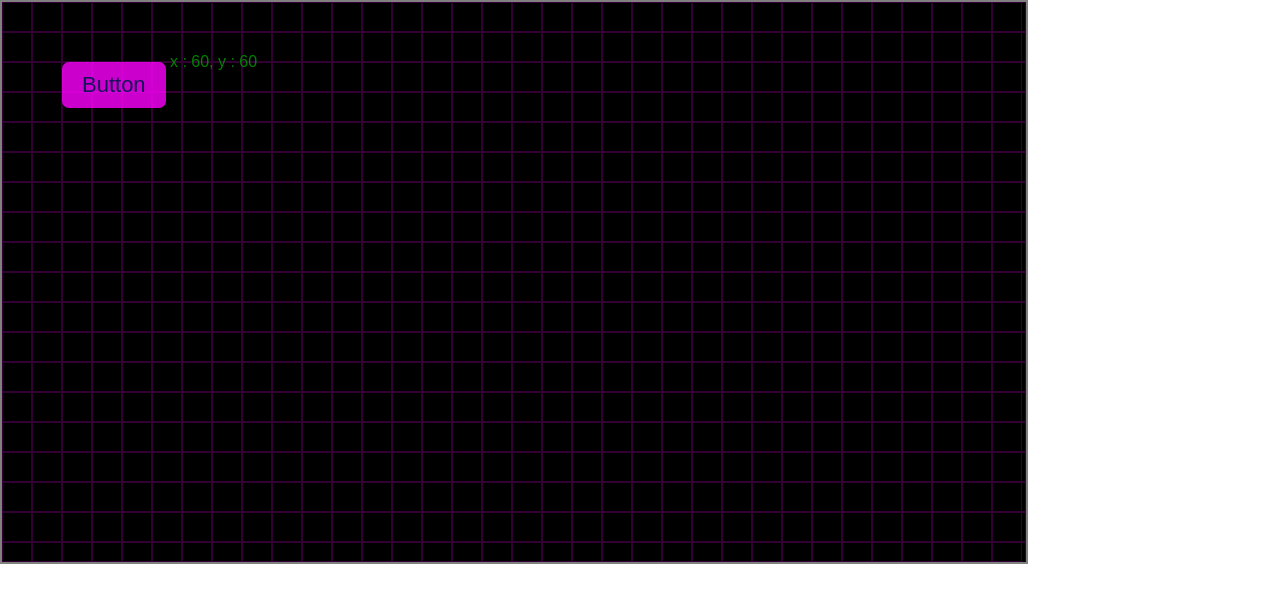
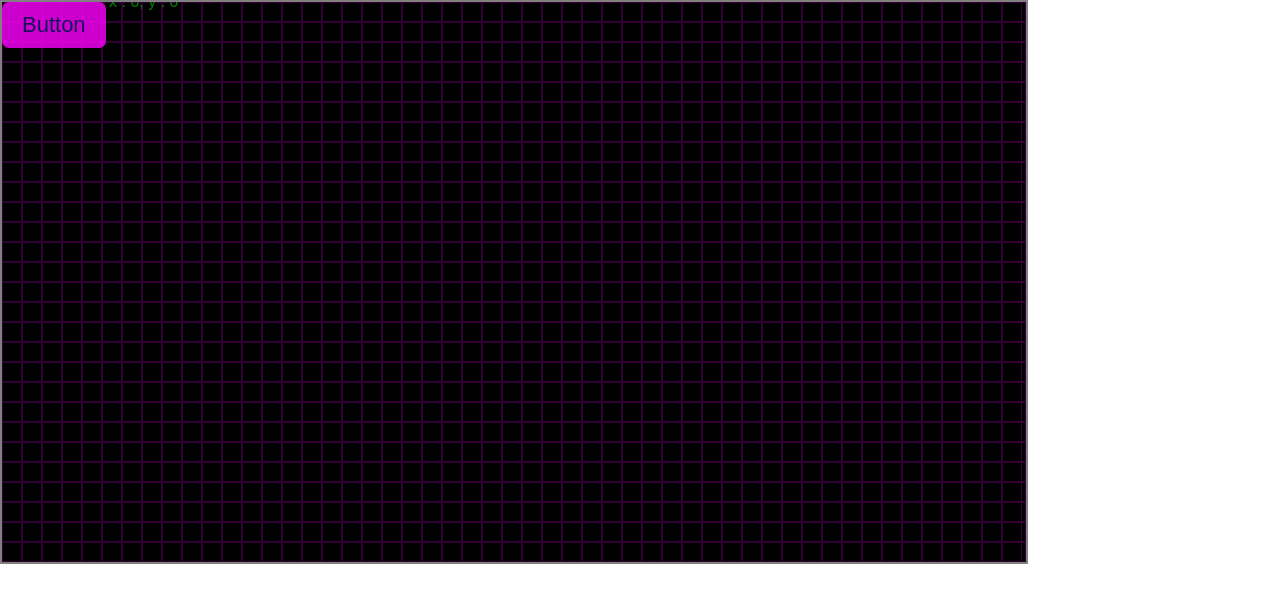
Before and after one commit to gorgeousvlad/editor, a React app: page / in a window 1280 px wide. Shown: the top 602 px of the page. Built offline with nearby package versions, Linux system fonts and the light colour scheme.

Commit message:
drag pos fix

```diff
--- a/src/components/Scene/Scene.js
+++ b/src/components/Scene/Scene.js
@@ -19,7 +19,11 @@ let fabric = new ElementFabric();
 export default class Scene extends Component {
   constructor(props){
     super();
-    this.state = DEFAULT
+    this.state = {
+      deltaPosition: {
+        x: 0, y: 0
+      }
+    }
   }
   render() {
     return (
@@ -29,26 +33,24 @@ export default class Scene extends Component {
           return <Draggable
             key = {`scene-draggable-${index}`}
             handle=".handle"
-            defaultPosition={DEFAULT}
+            // defaultPosition={DEFAULT}
             position={null}
-            bounds = {{
-              left:0,
-              top:0,
-              bottom:scene.height,
-              scene:scene.width,
-              right:1024
-            }}
-            grid={[grid.cell, grid.cell]}
-            onStart={(e)=>{
-            }}
-            onDrag={(e)=>{
-              //пока что координаты мыши, сделать объекта
-              this.setState({x: e.x,y:e.y})
+            bounds = "parent"
+            grid={this.props.grid?[grid.cell, grid.cell]:null}
+            onStart={this.handleStart}
+            onDrag={(e,ui)=>{
+              const {x, y} = this.state.deltaPosition;
+              this.setState({
+                deltaPosition: {
+                  x: x + ui.deltaX,
+                  y: y + ui.deltaY,
+                }
+              });
             }}
             onStop={this.handleStop}>
             <div className = "handle" ref = {(ref)=>{this.ref = ref;}}>
               {fabric.create(Object.assign({}, el, {key:`${el.element}-${index}`}))}
-              <div className = "position-label">{`x : ${this.state.x}, y : ${this.state.y}`}</div>
+              <div className = "position-label">{`x : ${this.state.deltaPosition.x}, y : ${this.state.deltaPosition.y}`}</div>
             </div>
           </Draggable>
         })}
--- a/src/config/config.js
+++ b/src/config/config.js
@@ -5,6 +5,6 @@ const
     height:560
   },
   grid = {
-    cell:30
+    cell:20
   }
 export {PREFIX,scene,grid}
--- a/src/fabric/ElementFabric.js
+++ b/src/fabric/ElementFabric.js
@@ -11,7 +11,6 @@ export default class ElementFabric{
       case "button":{
          return <Button
          {...element}
-         ref = "myButton"
          />
       }
     }
```
Also changed, not shown: 1 other file (tests, documents, lock files or other folders).
